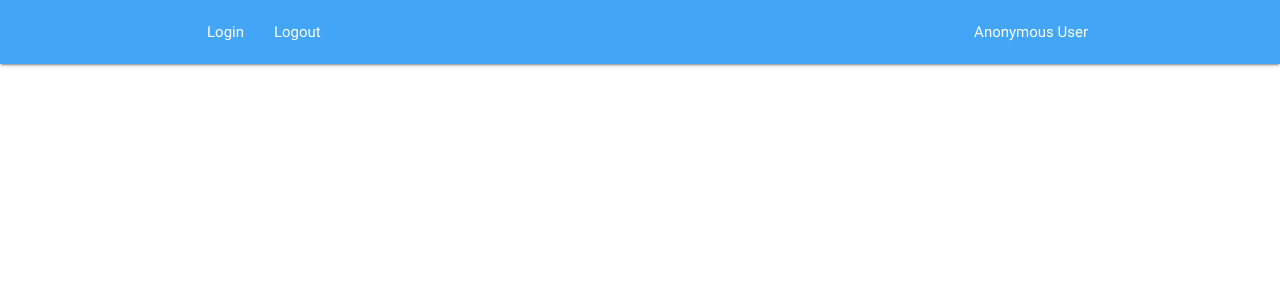
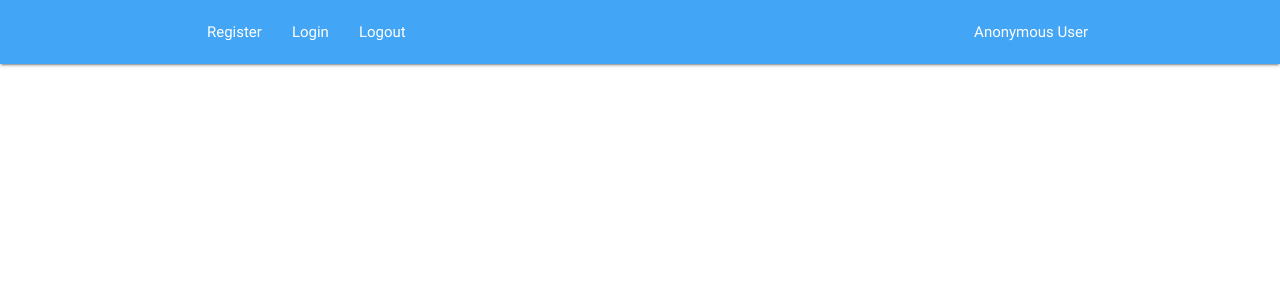
Before and after one commit to Kronostheus/Django, a Django app: template djangoproject/links/templates/layout.html in a window 1280 px wide. Shown: the top 300 px of the page. Run offline with Django 3.2, Linux system fonts and the light colour scheme; the template is opened without the code that fills it, so the values that code supplies are empty.

Commit message:
added Register link

```diff
--- a/djangoproject/links/templates/layout.html
+++ b/djangoproject/links/templates/layout.html
@@ -10,6 +10,9 @@
     <header>
         <nav class="blue lighten-1" role="navigation">
             <div class="nav-wrapper container">
+                <ul id="nav-mobile" class="sidenav">
+                    <li><a href="../signup/">Register</a></li>
+                </ul>
                 <ul id="nav-mobile" class="sidenav">
                     <li><a href="../login/">Login</a></li>
                 </ul>
```
